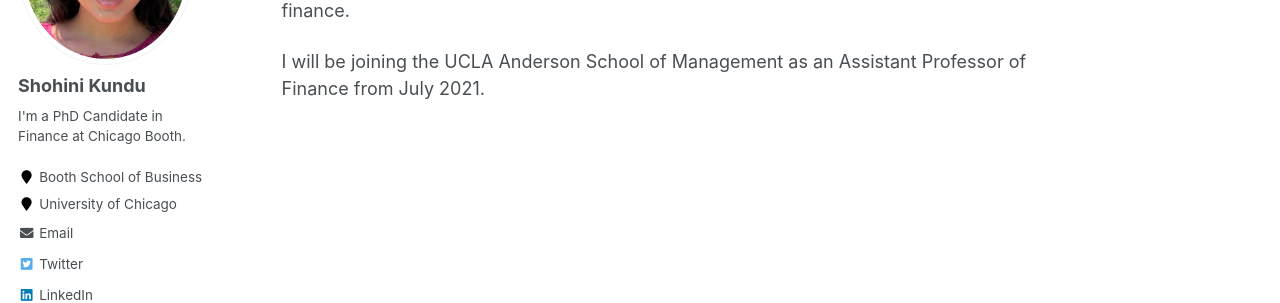
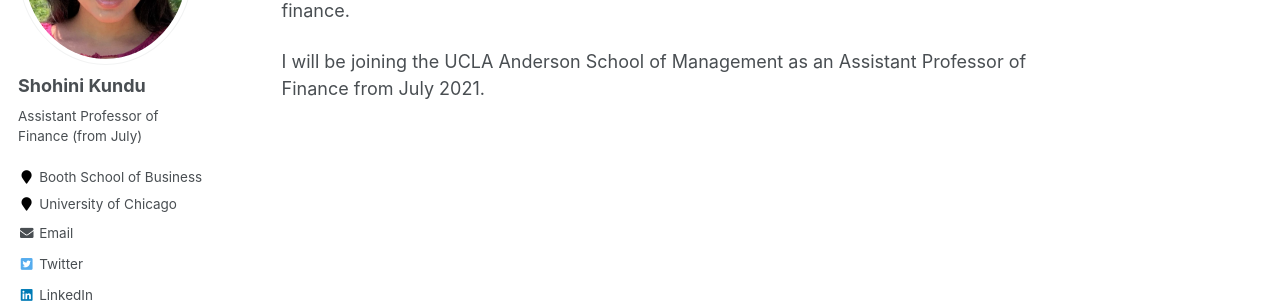
Before and after one commit to shohinikundu/shohinikundu.github.io, a Jekyll site: the page built from _pages/about.md, in a window 1280 px wide. Shown: the part 244-547 px from the top of the page. Built offline with Jekyll 4.4.1, drawn with Linux system fonts in a browser that asks for light colours.

Commit message:
Update _config.yml

```diff
--- a/_config.yml
+++ b/_config.yml
@@ -82,7 +82,7 @@
 author:
   name             : "Shohini Kundu"
   avatar           : "Shohini-Kundu-240x240.JPG"
-  bio              : "I'm a PhD Candidate in Finance at Chicago Booth."
+  bio              : "Assistant Professor of Finance (from July)"
   location         : "Booth School of Business"
   employer         : "University of Chicago"
   pubmed           : # "https://www.ncbi.nlm.nih.gov/pubmed/?term=john+snow"
```
